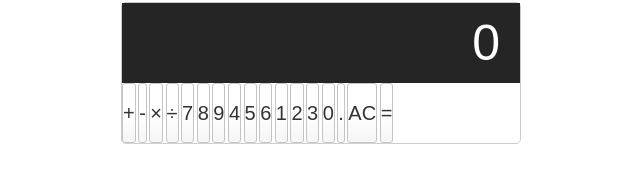
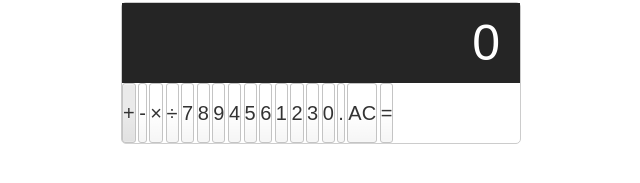
Before and after one commit to Tumworobere/JS-Calculator, a plain HTML site: page index.html in a window 1280 px wide. In both pictures the pointer is over the button 447 px from the left and 440 px from the top of the page. Shown: the part 327-510 px from the top of the page, 319-959 px from the left. Drawn offline with Linux system fonts and the light colour scheme.

Commit message:
Add the hover effect to calculator buttons

```diff
--- a/style.css
+++ b/style.css
@@ -42,3 +42,7 @@ html {
     box-shadow: inset 0 0 0 1px rgba(255,255,255,.05), inset 0 1px 0 0 rgba(255,255,255,.45), inset 0 -1px 0 0 rgba(255,255,255,.15), 0 1px 0 0 rgba(255,255,255,.15);
     text-shadow: 0 1px rgba(255,255,255,.4);
   }
+
+  button:hover {
+    background-color: #eaeaea;
+  }
```
